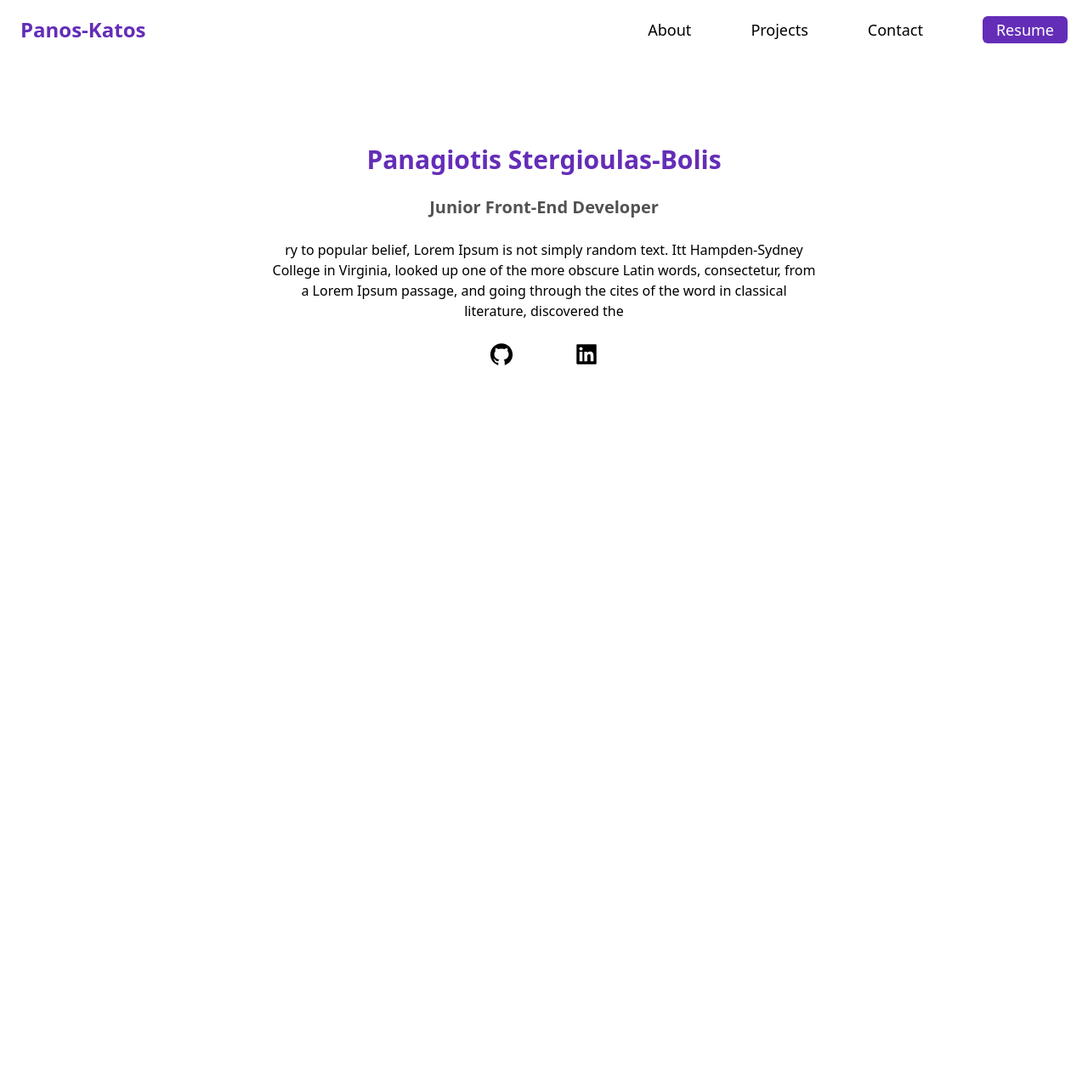
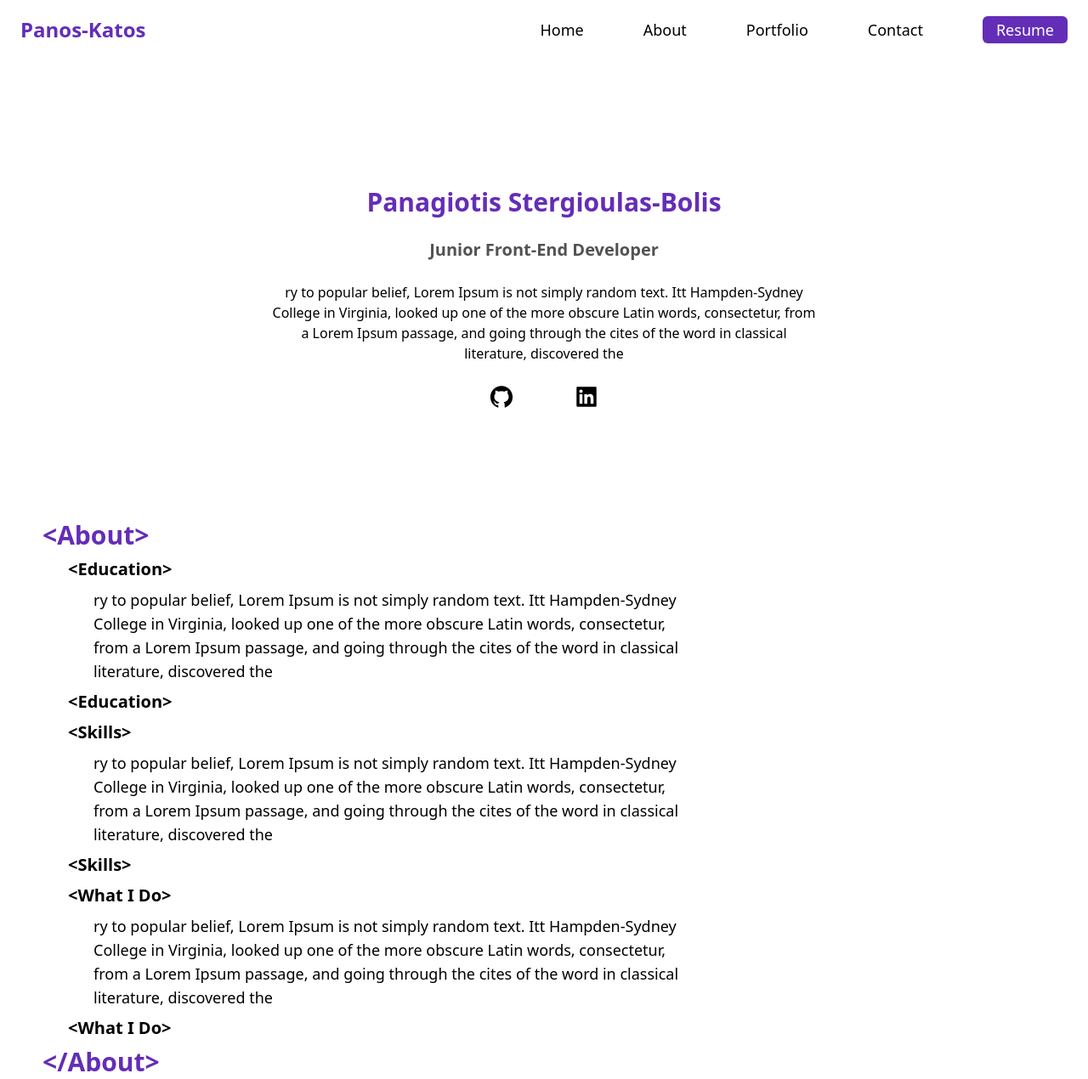
Before and after one commit to Panos-Stergioulas-Mpolis/Personal-Website, a React (Create React App) app: page / in a window 1280 px wide. Shown: the whole page at 85% size. Before the commit the page ends 800 px from the top, so only its background shows below. Built offline with nearby package versions, Linux system fonts and the light colour scheme.

Commit message:
About v1

```diff
--- a/src/App.js
+++ b/src/App.js
@@ -3,12 +3,14 @@ import "./styles.css"
 import Navbar from "./components/navbar/NavBar"
 import Project from "./components/projects/Project"
 import Footer from "./components/footer/Footer"
-import About from './components/about/About'
+import Home from './components/home/Home'
+import About from './components//about/About'
 
 function App() {
   return (
     <div className=''>
       <Navbar />
+      <Home />
       <About />
     </div>
   )
--- a/src/components/about/About.js
+++ b/src/components/about/About.js
@@ -1,21 +1,58 @@
 import React from 'react'
-import {AiFillGithub, AiFillLinkedin} from "react-icons/ai"
 
 function About() {
   return (
-    <div className='mt-[100px] flex-col mx-auto text-center w-[50%] space-y-4 '>
-        <h1 className='text-[20px] md:text-3xl text-[#642db7] font-bold'>Panagiotis Stergioulas-Bolis</h1>
-        <h2 className='text-[15px] md:text-xl font-bold text-[#525252]'>Junior Front-End Developer</h2>
-        <p className=''>
-            ry to popular belief, Lorem Ipsum is not simply random
+    <div className='ml-[50px] mt-[130px] w-[60%]'>
+        <div className='text-3xl text-[#642db7] font-bold'>
+        &lt;About&gt;
+        <div className='ml-[30px] my-1'>
+            <div className='text-xl  font-bold  text-black'>
+            &lt;Education&gt;
+            </div>
+                <p className='ml-[30px] my-1 text-lg text-black font-normal '>
+                ry to popular belief, Lorem Ipsum is not simply random
             text. Itt Hampden-Sydney
             College in Virginia, looked up one of the more obscure Latin words, consectetur, from a Lorem
              Ipsum passage, and going through the cites of the word in classical literature, discovered the
-        </p>
-        <ul className='flex justify-center gap-x-[70px]'>
-            <li className='hover: cursor-pointer hover:text-[blue] text-3xl'><AiFillGithub/></li>
-            <li className='hover: cursor-pointer hover:text-[blue] text-3xl'><AiFillLinkedin/></li>
-        </ul>
+                </p>
+             <div className='text-xl  font-bold  text-black'>
+             &lt;Education&gt;
+             </div>
+        </div>
+        <div className='ml-[30px] my-1'>
+            <div className='text-xl  font-bold  text-black'>
+            &lt;Skills&gt;
+            </div>
+                <p className='ml-[30px] my-1 text-lg text-black font-normal '>
+                ry to popular belief, Lorem Ipsum is not simply random
+            text. Itt Hampden-Sydney
+            College in Virginia, looked up one of the more obscure Latin words, consectetur, from a Lorem
+             Ipsum passage, and going through the cites of the word in classical literature, discovered the
+                </p>
+             <div className='text-xl  font-bold  text-black'>
+             &lt;Skills&gt;
+             </div>
+        </div>
+        <div className='ml-[30px] my-1'>
+            <div className='text-xl  font-bold  text-black'>
+            &lt;What I Do&gt;
+            </div>
+                <p className='ml-[30px] my-1 text-lg text-black font-normal '>
+                ry to popular belief, Lorem Ipsum is not simply random
+            text. Itt Hampden-Sydney
+            College in Virginia, looked up one of the more obscure Latin words, consectetur, from a Lorem
+             Ipsum passage, and going through the cites of the word in classical literature, discovered the
+                </p>
+             <div className='text-xl  font-bold text-black'>
+             &lt;What I Do&gt;
+             </div>
+        </div>
+        </div>
+
+        <div className='text-3xl text-[#642db7] font-bold'>
+        &lt;/About&gt;
+        </div>
+
     </div>
   )
 }
--- /dev/null
+++ b/src/components/home/Home.js
@@ -0,0 +1,23 @@
+import React from 'react'
+import {AiFillGithub, AiFillLinkedin} from "react-icons/ai"
+
+function About() {
+  return (
+    <div className='mt-[150px] flex-col mx-auto text-center w-[50%] space-y-4 '>
+        <h1 className='text-[20px] md:text-3xl text-[#642db7] font-bold'>Panagiotis Stergioulas-Bolis</h1>
+        <h2 className='text-[15px] md:text-xl font-bold text-[#525252]'>Junior Front-End Developer</h2>
+        <p className=''>
+            ry to popular belief, Lorem Ipsum is not simply random
+            text. Itt Hampden-Sydney
+            College in Virginia, looked up one of the more obscure Latin words, consectetur, from a Lorem
+             Ipsum passage, and going through the cites of the word in classical literature, discovered the
+        </p>
+        <ul className='flex justify-center gap-x-[70px]'>
+            <li className='hover: cursor-pointer hover:text-[blue] text-3xl'><AiFillGithub/></li>
+            <li className='hover: cursor-pointer hover:text-[blue] text-3xl'><AiFillLinkedin/></li>
+        </ul>
+    </div>
+  )
+}
+
+export default About
--- a/src/components/navbar/NavBar.js
+++ b/src/components/navbar/NavBar.js
@@ -15,18 +15,20 @@ function NavBar() {
     <div className='flex items-center justify-between mx-auto max-w-[1280px] px-4 h-[70px]'>
       <h1 className='w-full text-2xl font-bold text-[#642db7]'>Panos-Katos</h1>
        <ul className='hidden md:flex text-lg items-center '>
+       <li className='mr-[70px] hover:cursor-pointer hover:underline '>Home</li>
           <li className='mr-[70px] hover:cursor-pointer hover:underline '>About</li>
-          <li className='mr-[70px] hover:cursor-pointer hover:underline '>Projects</li>
+          <li className='mr-[70px] hover:cursor-pointer hover:underline '>Portfolio</li>
           <li className='mr-[70px] hover:cursor-pointer hover:underline '>Contact</li>
           <li><button  className='bg-[#642db7] text-white px-3 py-[2px] rounded-md hover:bg-[#40187e]'>Resume</button></li>
         </ul>
         <div onClick={handelclic} className="block hover:cursor-pointer md:hidden">
           {!menu ? <AiOutlineMenu size={25} />: <AiOutlineClose size={25}/>}
         </div>
-        <div className={menu ? 'fixed left-[0] top-[0] md:hidden w-[50%] bg-white pt-3':"hidden"}>
+        <div className={menu ? 'fixed left-[0] top-[0] md:hidden w-[50%] bg-white pt-3 border-4  ':"hidden"}>
       <ul>
+          <li className='hover:cursor-pointer text-[20px] mb-6  pl-3'>Home</li>
           <li className='hover:cursor-pointer text-[20px] mb-6  pl-3'>About</li>
-          <li className='hover:cursor-pointer text-[20px] mb-6  pl-3'>Projects</li>
+          <li className='hover:cursor-pointer text-[20px] mb-6  pl-3'>Portfolio</li>
           <li className='hover:cursor-pointer text-[20px] mb-6  pl-3'>Contact</li>
           <li className='pl-3'><button className='bg-[#642db7] text-white px-3 py-[2px] rounded-md hover:bg-[#40187e]'>Resume</button></li>
       </ul>
```
